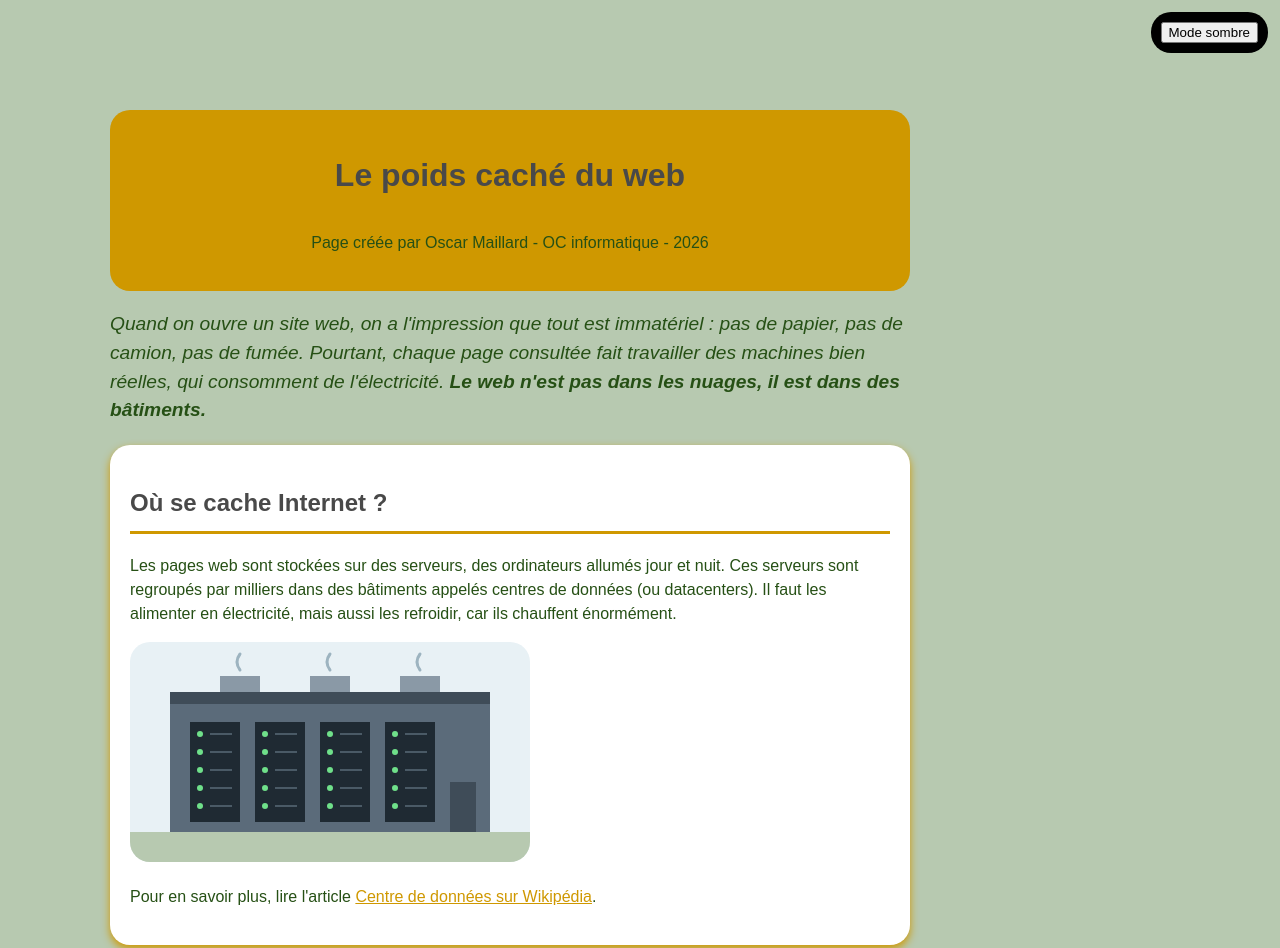
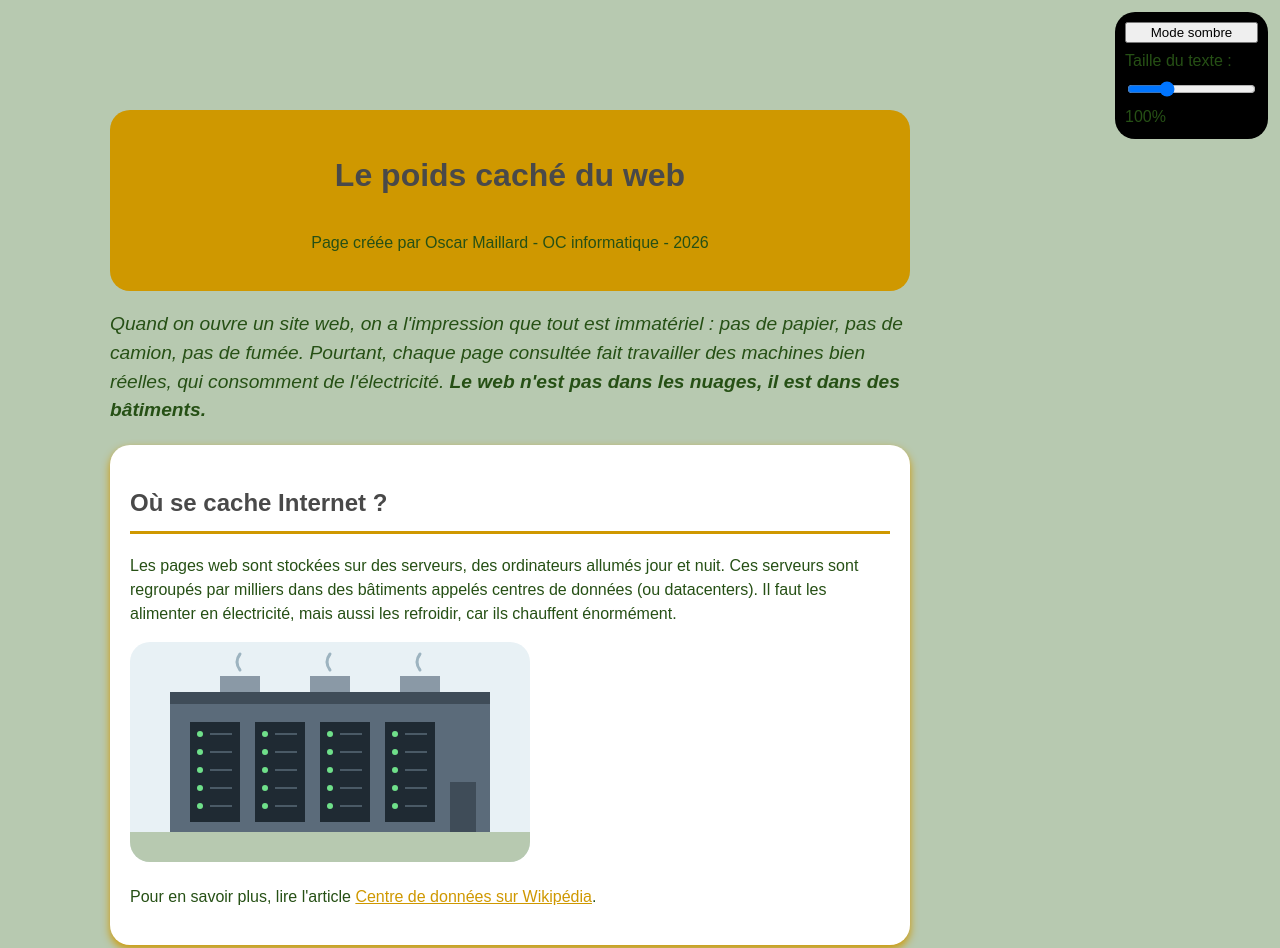
Before and after one commit to Osc4r08/tp-durability, a plain HTML site: page index.html in a window 1280 px wide. Shown: the top 948 px of the page. Drawn offline with Linux system fonts and the light colour scheme.

Commit message:
Ajout du curseur pour ajuster la taille du texte dans la section des outils

```diff
--- a/index.html
+++ b/index.html
@@ -10,6 +10,9 @@
 <body>
 <div class="outils">
   <button id="bouton-theme">Mode sombre</button>
+  <label for="curseur-taille">Taille du texte :</label>
+  <input type="range" id="curseur-taille" min="80" max="150" value="100" step="1">
+  <span id="valeur-taille">100%</span>
 </div>
   <header>
     <h1>Le poids caché du web</h1>
```
